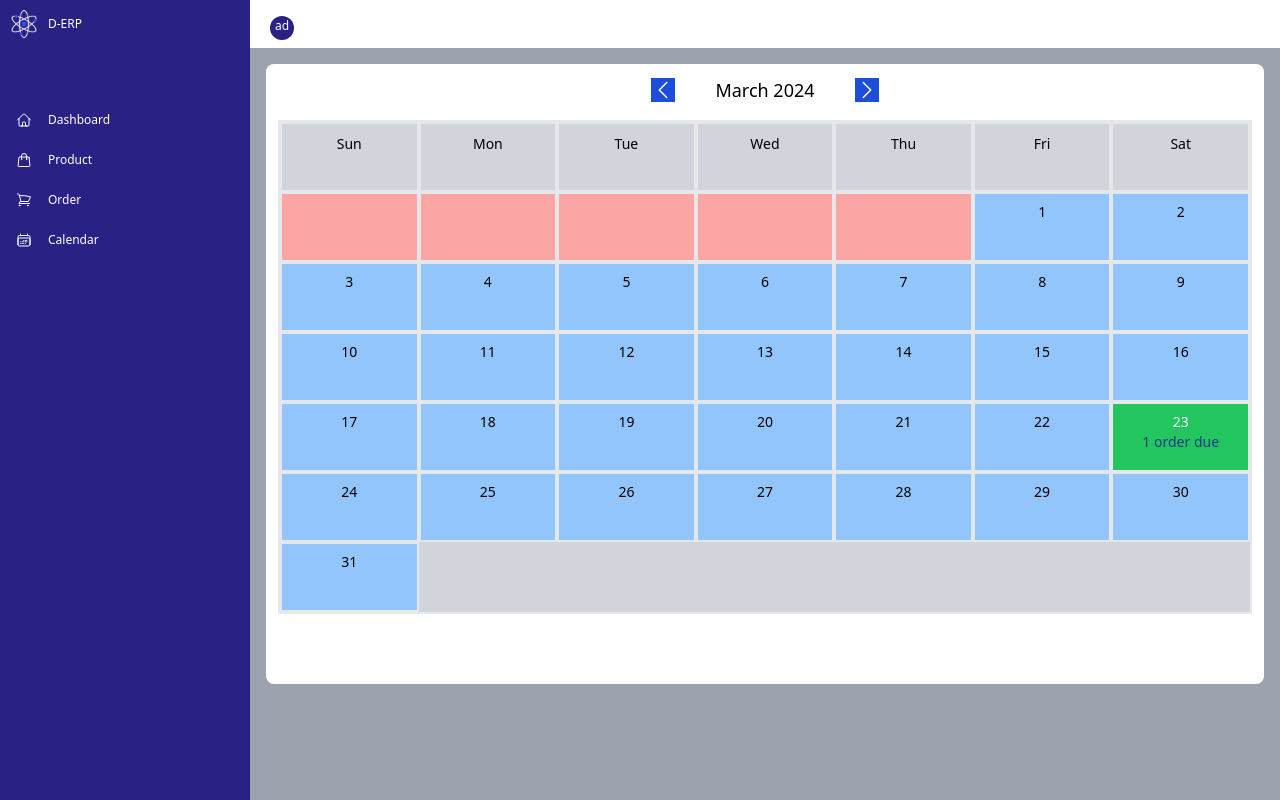
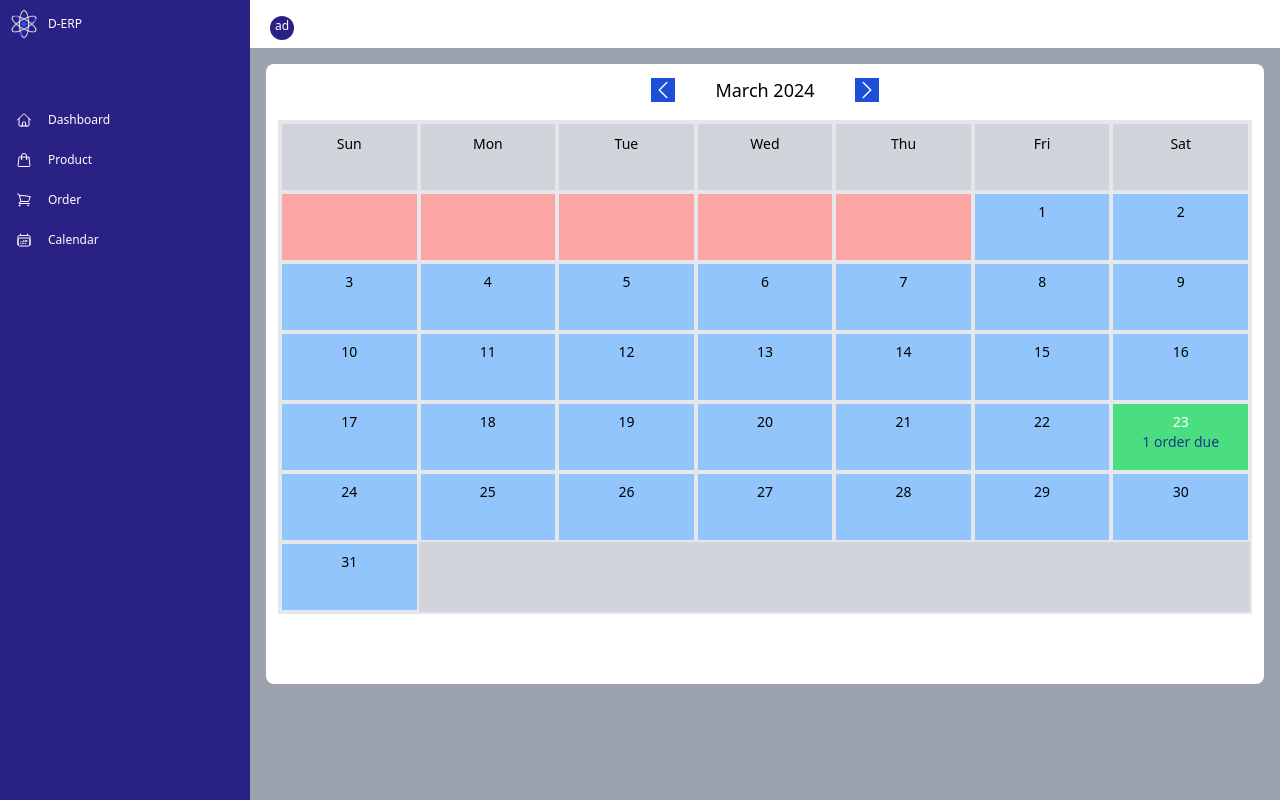
Before and after one commit to Abhishek-1337/Derp, a React (Vite) app: page /calendar in a window 1280 px wide. Built offline with nearby package versions, Linux system fonts and the light colour scheme.

Commit message:
Hover effect on calendar

```diff
--- a/src/components/Calendar/OrderDetailOnDay.jsx
+++ b/src/components/Calendar/OrderDetailOnDay.jsx
@@ -53,8 +53,8 @@ const OrderDetailOnDay = ({ orderDeliveries, day }) => {
           day == null ? "bg-red-300" : ""
         } bg-blue-300 border-2 p-2 text-xs md:text-sm relative ${
           orderDeliveries.length !== 0 &&
-          "bg-green-500 text-white cursor-pointer"
-        } h-[60px] md:h-[70px] w-full`}
+          "bg-green-400 text-white cursor-pointer"
+        } h-[60px] md:h-[70px] w-full hover:bg-white hover:text-black hover:border-2 hover:border-green-500`}
         onClick={handleClick}
       >
         {day !== null && day}
```
